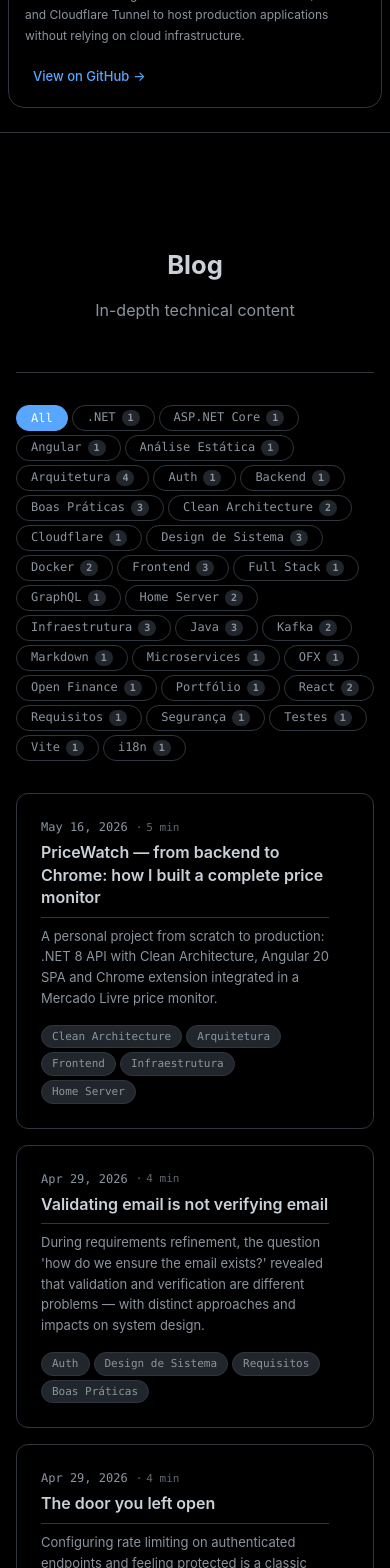
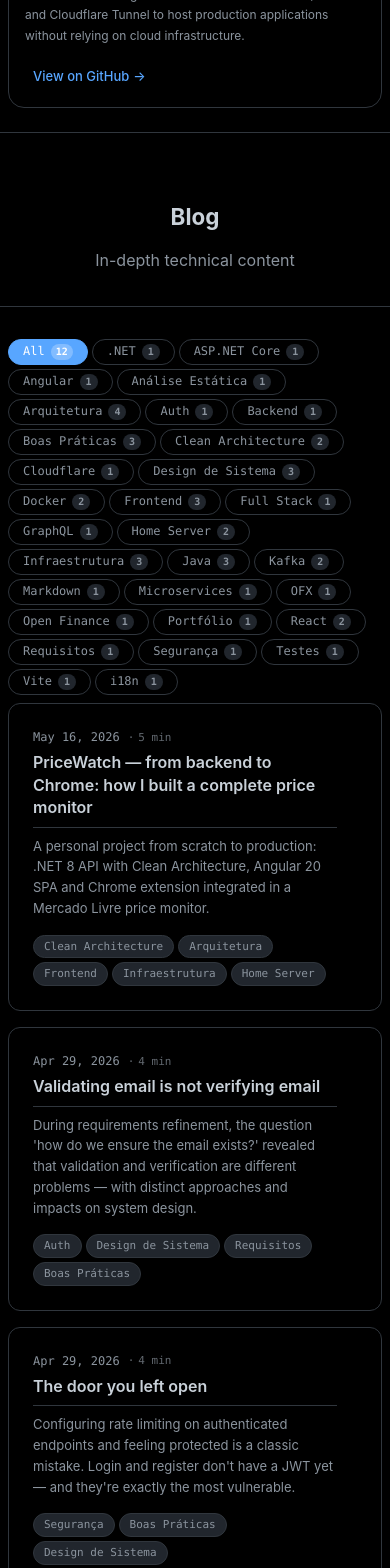
Before and after one commit to GustavoDaMassa/PortifolioSite, a React (Vite) app: page /blog in a window 390 px wide. Shown: the part 7860-9428 px from the top of the page. Built offline with nearby package versions, Linux system fonts and the light colour scheme.

Commit message:
feat: align blog layout with projects page and show tag totals

```diff
--- a/src/components/Blog/TagFilter.jsx
+++ b/src/components/Blog/TagFilter.jsx
@@ -1,7 +1,7 @@
 import { useTranslation } from 'react-i18next';
 import styles from './TagFilter.module.css';
 
-export const TagFilter = ({ tags, counts = {}, active, onChange }) => {
+export const TagFilter = ({ tags, counts = {}, total, active, onChange }) => {
   const { t } = useTranslation();
 
   return (
@@ -11,6 +11,9 @@ export const TagFilter = ({ tags, counts = {}, active, onChange }) => {
       onClick={() => onChange(null)}
     >
       {t('blog.allTags')}
+      {total !== undefined && (
+        <span className={styles.count}>{total}</span>
+      )}
     </button>
     {tags.map(tag => (
       <button
--- a/src/pages/Blog/Blog.jsx
+++ b/src/pages/Blog/Blog.jsx
@@ -15,14 +15,14 @@ export const BlogContent = () => {
   const filtered = activeTag ? posts.filter(p => p.tags?.includes(activeTag)) : posts;
 
   return (
-    <main className={styles.page}>
+    <>
       <div className={styles.hero}>
         <h1 className={styles.title}>{t('blog.title')}</h1>
         <p className={styles.description}>{t('blog.description')}</p>
       </div>
 
       <div className={styles.filter}>
-        <TagFilter tags={tags} counts={tagCounts} active={activeTag} onChange={setActiveTag} />
+        <TagFilter tags={tags} counts={tagCounts} total={posts.length} active={activeTag} onChange={setActiveTag} />
       </div>
 
       {filtered.length === 0 ? (
@@ -34,7 +34,7 @@ export const BlogContent = () => {
           ))}
         </div>
       )}
-    </main>
+    </>
   );
 };
 
--- a/src/pages/Blog/Blog.module.css
+++ b/src/pages/Blog/Blog.module.css
@@ -1,14 +1,11 @@
-.page {
-  max-width: 760px;
-  margin: 0 auto;
-  padding: 80px var(--spacing-lg) var(--spacing-2xl);
-}
-
 .hero {
   text-align: center;
-  padding: var(--spacing-2xl) 0 var(--spacing-xl);
+  padding: 80px var(--spacing-xl) var(--spacing-xl);
   border-bottom: 1px solid var(--color-border-default);
   margin-bottom: var(--spacing-xl);
+  max-width: 1280px;
+  margin-left: auto;
+  margin-right: auto;
 }
 
 .title {
@@ -25,13 +22,18 @@
 }
 
 .filter {
-  margin-bottom: var(--spacing-xl);
+  padding: 0 var(--spacing-xl) var(--spacing-md);
+  max-width: 1280px;
+  margin: 0 auto;
 }
 
 .grid {
-  display: flex;
-  flex-direction: column;
-  gap: var(--spacing-md);
+  display: grid;
+  grid-template-columns: repeat(2, 1fr);
+  gap: var(--spacing-lg);
+  padding: 0 var(--spacing-xl) var(--spacing-2xl);
+  max-width: 1280px;
+  margin: 0 auto;
 }
 
 .empty {
@@ -42,11 +44,39 @@
 }
 
 @media (max-width: 768px) {
-  .page {
-    padding: 68px var(--spacing-md) var(--spacing-xl);
+  .hero {
+    padding: 80px var(--spacing-md) var(--spacing-lg);
   }
 
   .title {
     font-size: 1.6rem;
   }
+
+  .filter {
+    padding: 0 var(--spacing-md) var(--spacing-sm);
+  }
+
+  .grid {
+    grid-template-columns: 1fr;
+    padding: 0 var(--spacing-md) var(--spacing-xl);
+    gap: var(--spacing-md);
+  }
 }
+
+@media (max-width: 480px) {
+  .hero {
+    padding: 70px var(--spacing-sm) var(--spacing-md);
+  }
+
+  .title {
+    font-size: 1.4rem;
+  }
+
+  .filter {
+    padding: 0 var(--spacing-sm) var(--spacing-sm);
+  }
+
+  .grid {
+    padding: 0 var(--spacing-sm) var(--spacing-lg);
+  }
+}
```
